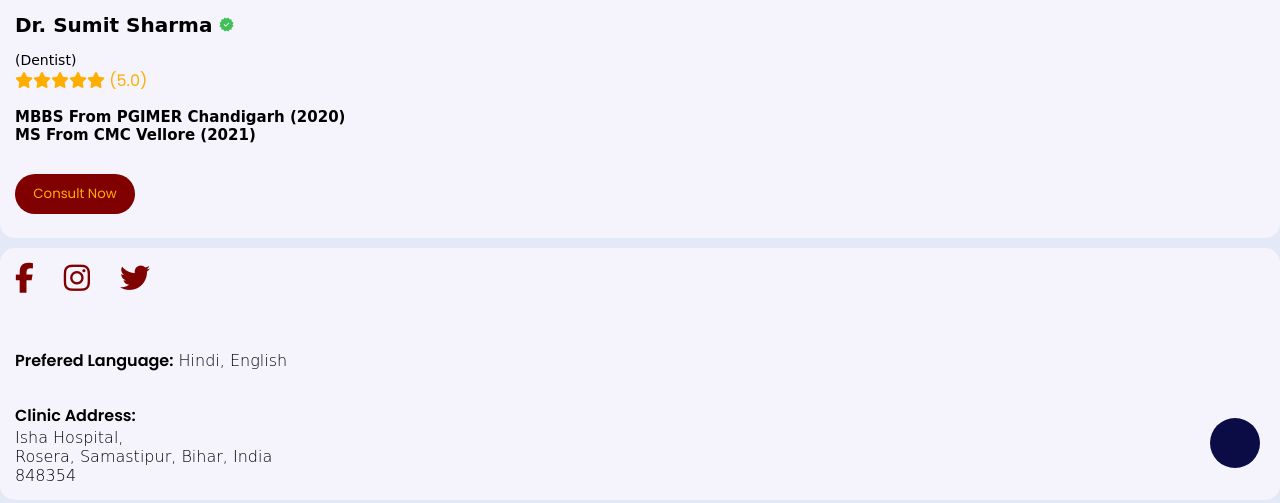
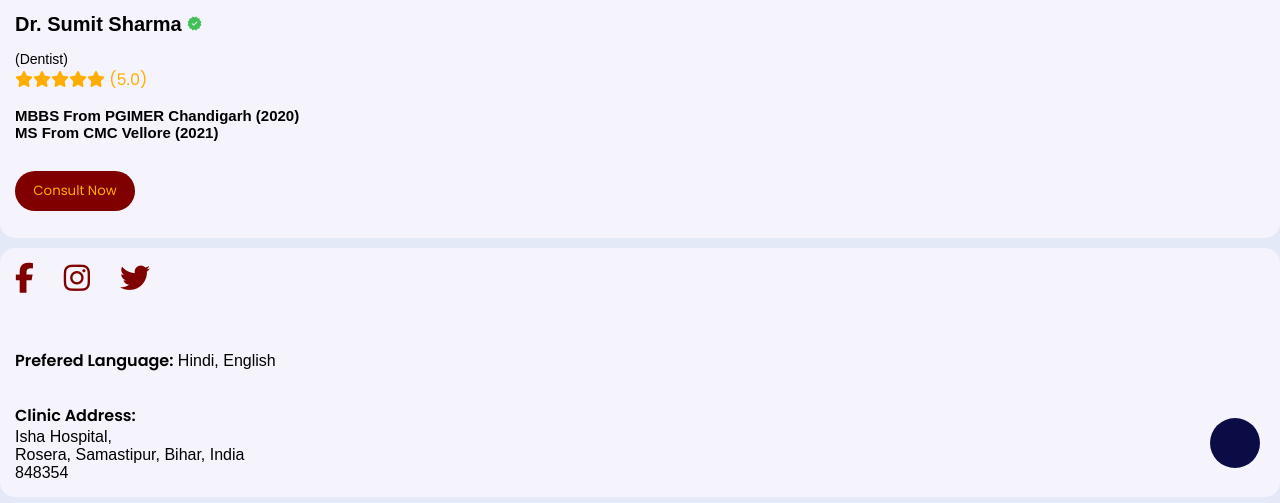
Before and after one commit to berrybone/in, a plain HTML site: page doctors/drsumit.html in a window 1280 px wide. Shown: the part 312-815 px from the top of the page. Drawn offline with Linux system fonts and the light colour scheme; some icons are missing.

Commit message:
Update profile.css

```diff
--- a/css/profile.css
+++ b/css/profile.css
@@ -62,7 +62,7 @@ width: 100%;
 }
 #profile-description .profile-name {
     padding-top: 20px;
-    font-family: cursive;
+    font-family: Arial, Helvetica, sans-serif;
     font-weight: 600;
     font-size: 20px;
     padding: var(--padding);
@@ -74,7 +74,7 @@ width: 100%;
     padding-left: var(--padding);
 }
 .profile-catagory{
-    font-family: cursive;
+    font-family: Arial, Helvetica, sans-serif;
     font-weight: 400;
     font-size: 14px;
     padding-left: var(--padding);
@@ -172,12 +172,12 @@ width: 100%;
     }
     .profile-bio{
         padding-top: 5px;
-        font-family: cursive;
+        font-family: Arial, Helvetica, sans-serif;
         font-weight: 300;
         font-size: 16px;
         padding: var(--padding);
     }.profile-specification{
-        font-family: cursive;
+        font-family: Arial, Helvetica, sans-serif;
         font-weight: 600;
         font-size: 15px;
         padding: 15px;
```
